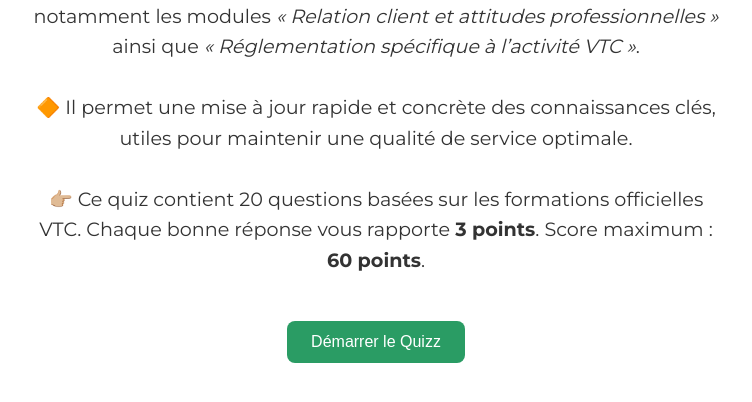
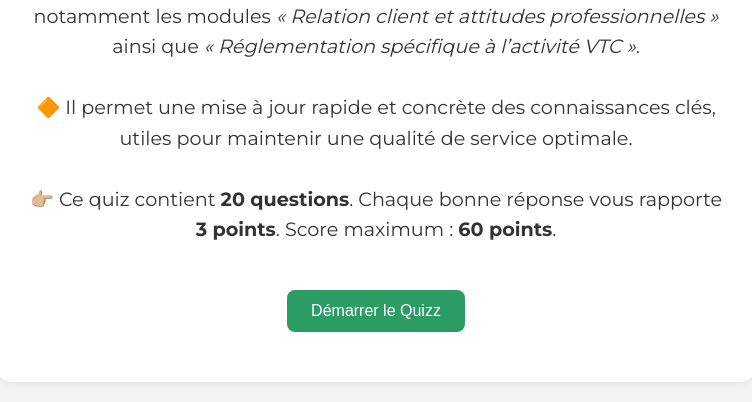
Before and after one commit to Ju-el-92/QUIZZ, a plain HTML site: page index.html in a window 1280 px wide. Shown: the part 224-626 px from the top of the page, without its empty margins (264-1016 px from the left). Drawn offline with Linux system fonts and the light colour scheme.

Commit message:
Update index.html

```diff
--- a/index.html
+++ b/index.html
@@ -236,7 +236,7 @@
 </p>
 <p>
   🔶 Il permet une mise à jour rapide et concrète des connaissances clés, utiles pour maintenir une qualité de service optimale.</p>
-<p> 👉🏼 Ce quiz contient 20 questions basées sur les formations officielles VTC. Chaque bonne réponse vous rapporte <strong>3 points</strong>. Score maximum : <strong>60 points</strong>.</p>
+<p> 👉🏼 Ce quiz contient <strong>20 questions</strong>. Chaque bonne réponse vous rapporte <strong>3 points</strong>. Score maximum : <strong>60 points</strong>.</p>
             <button id="start-button">Démarrer le Quizz</button>
         </div>
 
```
